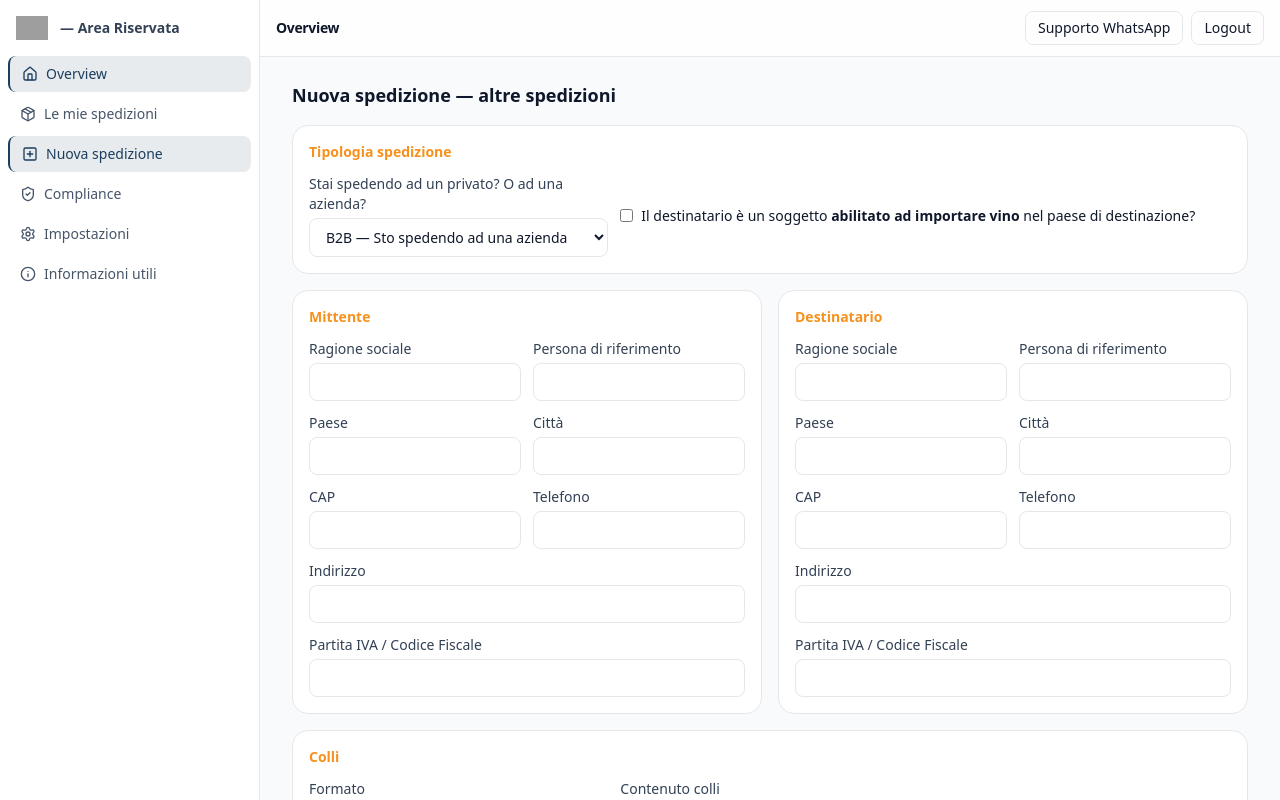
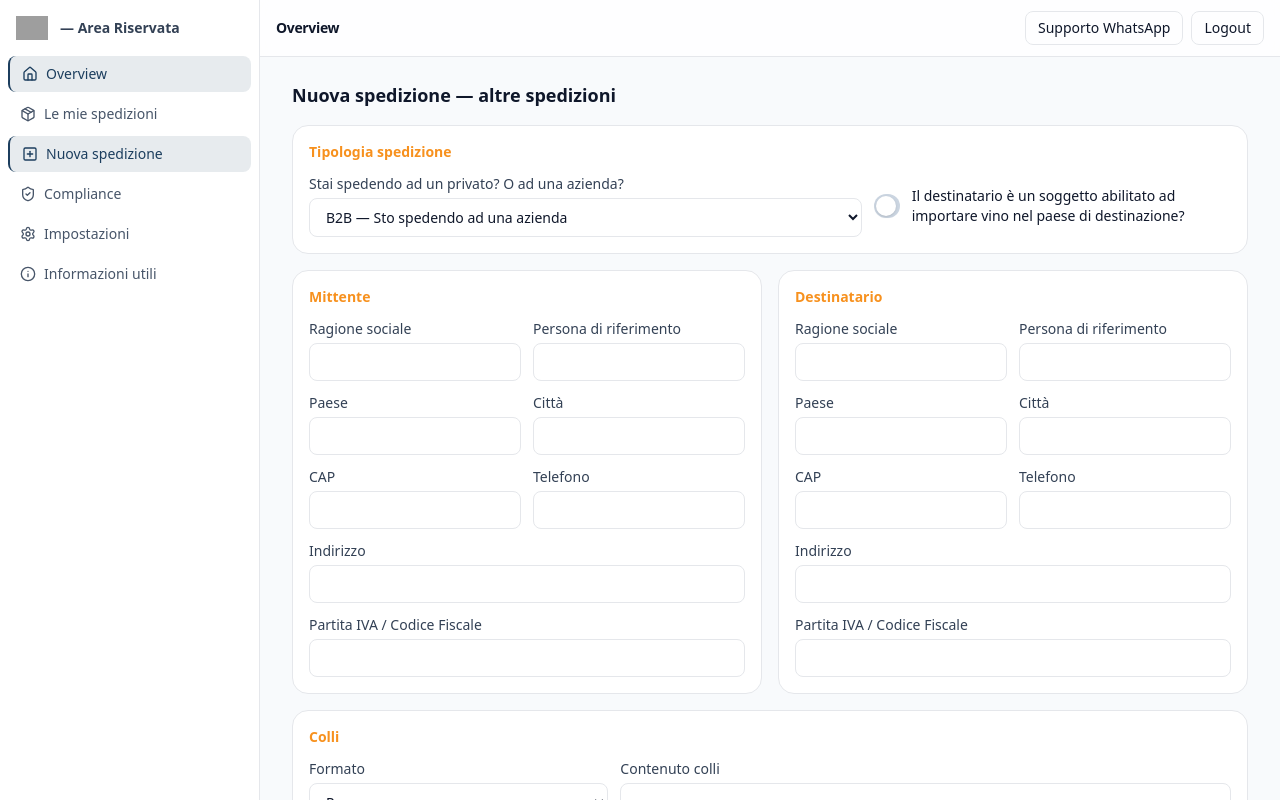
Before and after one commit to SPST-WINE/spst-dashboard, a Next.js app: page /dashboard/nuova/altro in a window 1280 px wide. Shown: the top 800 px of the page. Built offline with nearby package versions, Linux system fonts and the light colour scheme; grey boxes are pictures that could not be loaded.

Commit message:
Update page.tsx

```diff
--- a/app/dashboard/nuova/altro/page.tsx
+++ b/app/dashboard/nuova/altro/page.tsx
@@ -6,6 +6,7 @@ import ColliCard, { Collo } from '@/components/nuova/ColliCard';
 import RitiroCard from '@/components/nuova/RitiroCard';
 import FatturaCard from '@/components/nuova/FatturaCard';
 import { Select } from '@/components/nuova/Field';
+import Switch from '@/components/nuova/Switch';
 
 const blankParty: Party = {
   ragioneSociale: '', referente: '', paese: '', citta: '',
@@ -13,7 +14,6 @@ const blankParty: Party = {
 };
 
 export default function NuovaAltroPage() {
-  // ⬇️ nuovo union type: B2B | B2C | Sample
   const [tipoSped, setTipoSped] = useState<'B2B' | 'B2C' | 'Sample'>('B2B');
   const [destAbilitato, setDestAbilitato] = useState<boolean>(false);
 
@@ -57,10 +57,12 @@ export default function NuovaAltroPage() {
     <div className="space-y-4">
       <h2 className="text-lg font-semibold">Nuova spedizione — altre spedizioni</h2>
 
-      {/* Tipologia spedizione - NUOVO BLOCCO */}
+      {/* Tipologia spedizione */}
       <div className="rounded-2xl border bg-white p-4">
         <h3 className="mb-3 text-sm font-semibold text-spst-orange">Tipologia spedizione</h3>
-        <div className="grid gap-3 md:grid-cols-3">
+
+        <div className="flex flex-col gap-3 md:flex-row md:items-center md:justify-between">
+          <div className="w-full md:max-w-xl">
             <Select
               label="Stai spedendo ad un privato? O ad una azienda?"
               value={tipoSped}
@@ -71,17 +73,13 @@ export default function NuovaAltroPage() {
                 { label: 'Sample — Sto spedendo una campionatura ad una azienda / importatore', value: 'Sample' },
               ]}
             />
-          <div className="md:col-span-2 flex items-center gap-2">
-            <input
-              id="chk-abilitato"
-              type="checkbox"
+          </div>
+
+          <Switch
             checked={destAbilitato}
-              onChange={(e) => setDestAbilitato(e.target.checked)}
+            onChange={setDestAbilitato}
+            label="Il destinatario è un soggetto abilitato ad importare vino nel paese di destinazione?"
           />
-            <label htmlFor="chk-abilitato" className="text-sm">
-              Il destinatario è un soggetto <b>abilitato ad importare vino</b> nel paese di destinazione?
-            </label>
-          </div>
         </div>
       </div>
 
```
Lines whose indentation alone changed are shown as unchanged.
